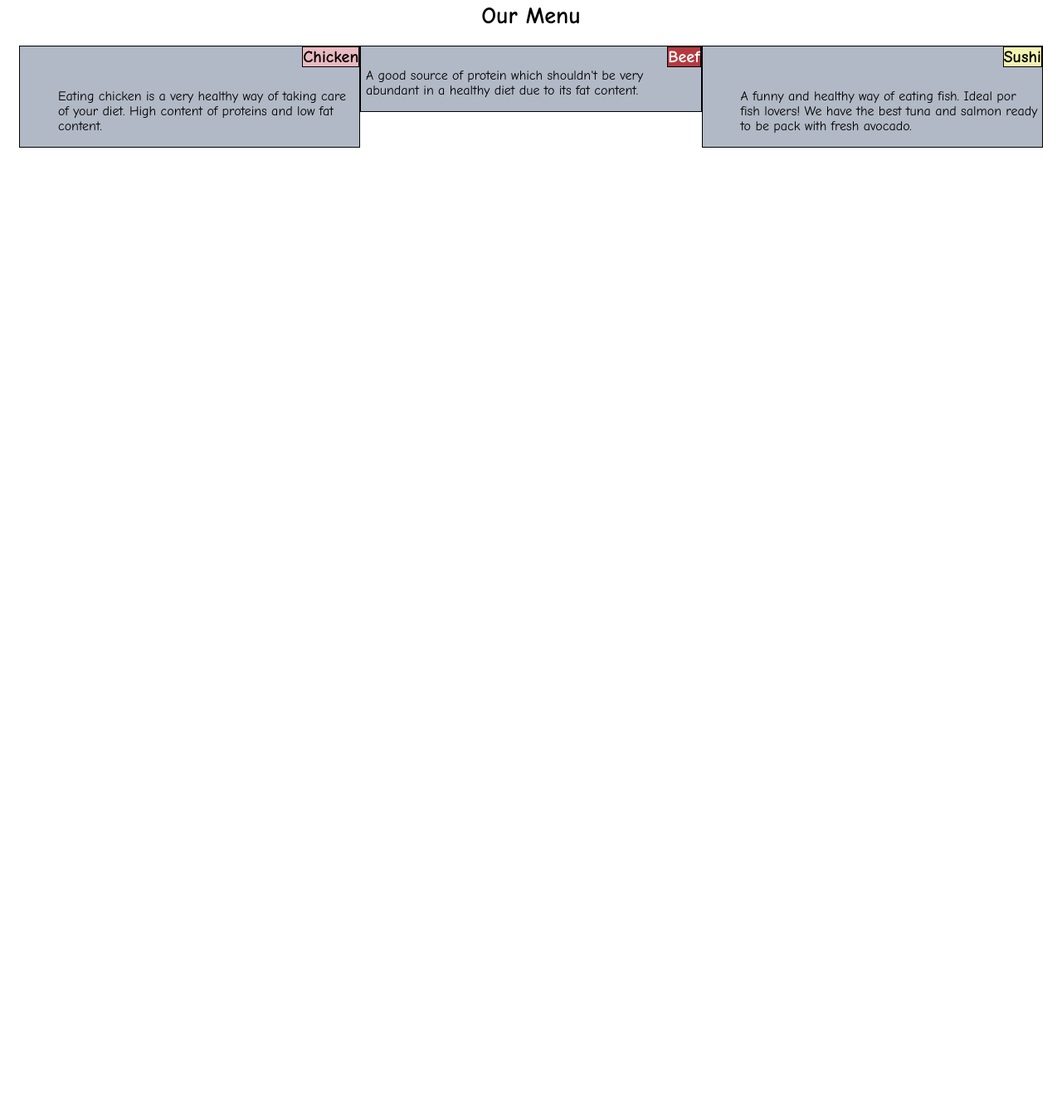
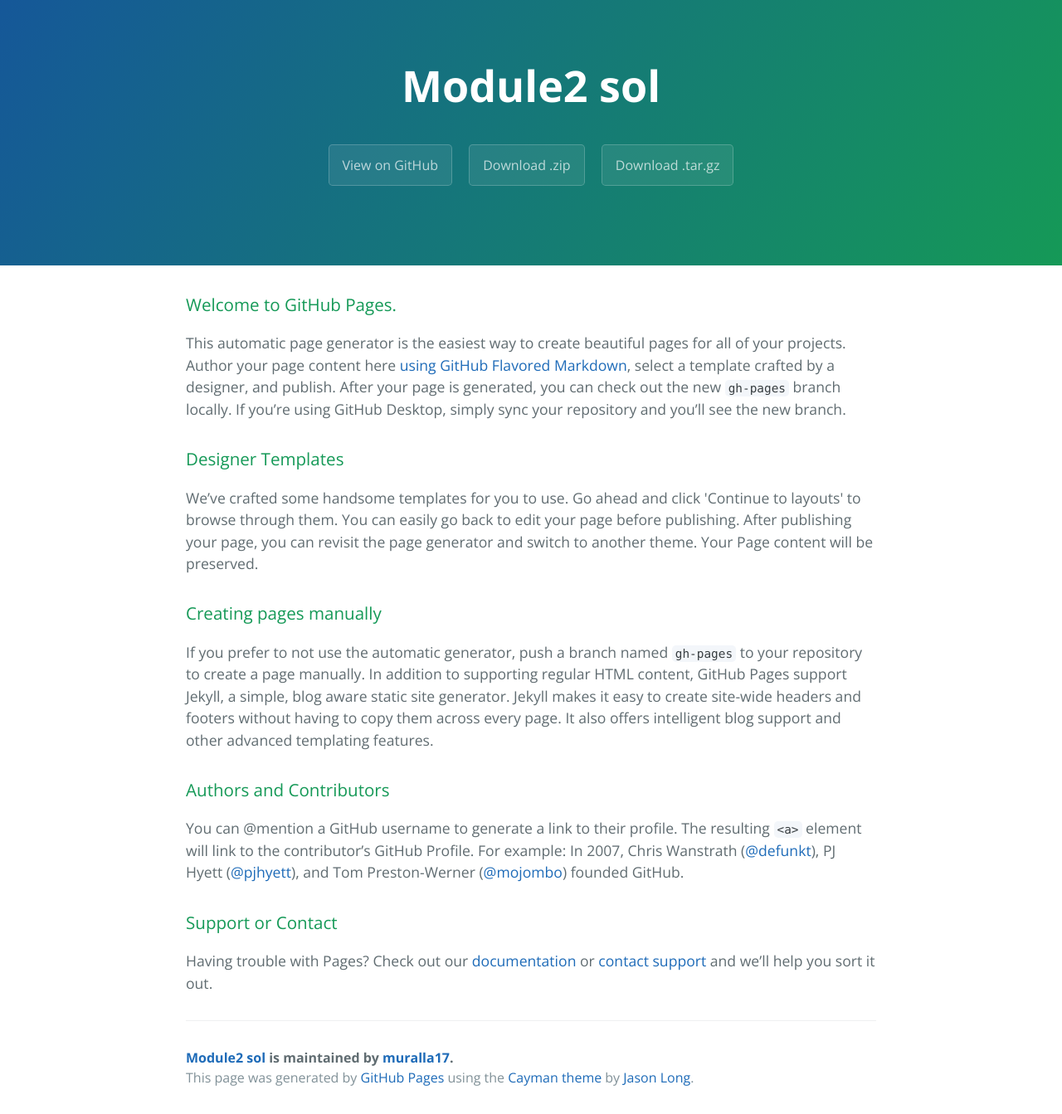
Before and after one commit to muralla17/module2_sol, a plain HTML site: page index.html in a window 1280 px wide. Shown: the part 16-1359 px from the top of the page at 83% size. Before the commit the page ends 800 px from the top, so only its background shows below. Drawn offline with nearby package versions, Linux system fonts and the light colour scheme.

Commit message:
Create gh-pages branch via GitHub

```diff
--- a/index.html
+++ b/index.html
@@ -1,43 +1,57 @@
 <!DOCTYPE html>
-<html>
-<head>
-<meta charset="utf-8">
-<meta name="viewport" content="width=device-width, initial-scale=1">
-<title>Ejemplo de estilos CSS en un archivo externo</title>
-<link rel="stylesheet" type="text/css" href="/css/styles.css" />
-<title>Modul2_HTML_CSS_course_solutions</title>
-</head>
+<html lang="en-us">
+  <head>
+    <meta charset="UTF-8">
+    <title>Module2 sol by muralla17</title>
+    <meta name="viewport" content="width=device-width, initial-scale=1">
+    <link rel="stylesheet" type="text/css" href="stylesheets/normalize.css" media="screen">
+    <link href='https://fonts.googleapis.com/css?family=Open+Sans:400,700' rel='stylesheet' type='text/css'>
+    <link rel="stylesheet" type="text/css" href="stylesheets/stylesheet.css" media="screen">
+    <link rel="stylesheet" type="text/css" href="stylesheets/github-light.css" media="screen">
+  </head>
+  <body>
+    <section class="page-header">
+      <h1 class="project-name">Module2 sol</h1>
+      <h2 class="project-tagline"></h2>
+      <a href="https://github.com/muralla17/module2_sol" class="btn">View on GitHub</a>
+      <a href="https://github.com/muralla17/module2_sol/zipball/master" class="btn">Download .zip</a>
+      <a href="https://github.com/muralla17/module2_sol/tarball/master" class="btn">Download .tar.gz</a>
+    </section>
 
-<body>
+    <section class="main-content">
+      <h3>
+<a id="welcome-to-github-pages" class="anchor" href="#welcome-to-github-pages" aria-hidden="true"><span aria-hidden="true" class="octicon octicon-link"></span></a>Welcome to GitHub Pages.</h3>
 
-<h1>Our Menu
-</h1>
+<p>This automatic page generator is the easiest way to create beautiful pages for all of your projects. Author your page content here <a href="https://guides.github.com/features/mastering-markdown/">using GitHub Flavored Markdown</a>, select a template crafted by a designer, and publish. After your page is generated, you can check out the new <code>gh-pages</code> branch locally. If you’re using GitHub Desktop, simply sync your repository and you’ll see the new branch.</p>
 
-<div id="container"; class="row">
-  <div class="col-lg-1 col-md-1 col-sm-1">
-    <div class="section">
-        <h id="h2">Chicken</h>
-        <p>Eating chicken is a very healthy way of taking care of your diet. High content of proteins and low fat content.</p>
-    </div>
-  </div>
+<h3>
+<a id="designer-templates" class="anchor" href="#designer-templates" aria-hidden="true"><span aria-hidden="true" class="octicon octicon-link"></span></a>Designer Templates</h3>
 
-  <div class="col-lg-2 col-md-2 col-sm-2">
-    <div class="section">
-        <h id="h3">Beef </h>
-        <p>A good source of protein which shouldn't be very abundant in a healthy diet due to its fat content.</p>
-      </div>
-    </div>
+<p>We’ve crafted some handsome templates for you to use. Go ahead and click 'Continue to layouts' to browse through them. You can easily go back to edit your page before publishing. After publishing your page, you can revisit the page generator and switch to another theme. Your Page content will be preserved.</p>
 
-  <div class="col-lg-3 col-md-3 col-sm-3">
-        <h id="h4"> Sushi </h>
-        <p>A funny and healthy way of eating fish. Ideal por fish lovers! We have the best tuna and salmon ready to be pack with fresh avocado.</p>
-      </div>
-  </div>
-</div>
+<h3>
+<a id="creating-pages-manually" class="anchor" href="#creating-pages-manually" aria-hidden="true"><span aria-hidden="true" class="octicon octicon-link"></span></a>Creating pages manually</h3>
 
-</body>
+<p>If you prefer to not use the automatic generator, push a branch named <code>gh-pages</code> to your repository to create a page manually. In addition to supporting regular HTML content, GitHub Pages support Jekyll, a simple, blog aware static site generator. Jekyll makes it easy to create site-wide headers and footers without having to copy them across every page. It also offers intelligent blog support and other advanced templating features.</p>
 
-</style>
-</head>
+<h3>
+<a id="authors-and-contributors" class="anchor" href="#authors-and-contributors" aria-hidden="true"><span aria-hidden="true" class="octicon octicon-link"></span></a>Authors and Contributors</h3>
 
+<p>You can @mention a GitHub username to generate a link to their profile. The resulting <code>&lt;a&gt;</code> element will link to the contributor’s GitHub Profile. For example: In 2007, Chris Wanstrath (<a href="https://github.com/defunkt" class="user-mention">@defunkt</a>), PJ Hyett (<a href="https://github.com/pjhyett" class="user-mention">@pjhyett</a>), and Tom Preston-Werner (<a href="https://github.com/mojombo" class="user-mention">@mojombo</a>) founded GitHub.</p>
+
+<h3>
+<a id="support-or-contact" class="anchor" href="#support-or-contact" aria-hidden="true"><span aria-hidden="true" class="octicon octicon-link"></span></a>Support or Contact</h3>
+
+<p>Having trouble with Pages? Check out our <a href="https://help.github.com/pages">documentation</a> or <a href="https://github.com/contact">contact support</a> and we’ll help you sort it out.</p>
+
+      <footer class="site-footer">
+        <span class="site-footer-owner"><a href="https://github.com/muralla17/module2_sol">Module2 sol</a> is maintained by <a href="https://github.com/muralla17">muralla17</a>.</span>
+
+        <span class="site-footer-credits">This page was generated by <a href="https://pages.github.com">GitHub Pages</a> using the <a href="https://github.com/jasonlong/cayman-theme">Cayman theme</a> by <a href="https://twitter.com/jasonlong">Jason Long</a>.</span>
+      </footer>
+
+    </section>
+
+
+  </body>
 </html>
```
